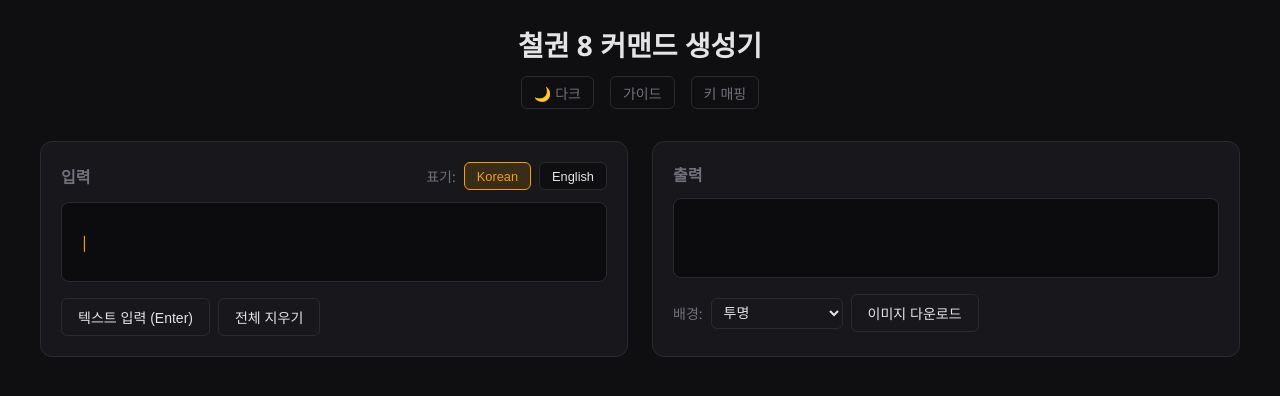
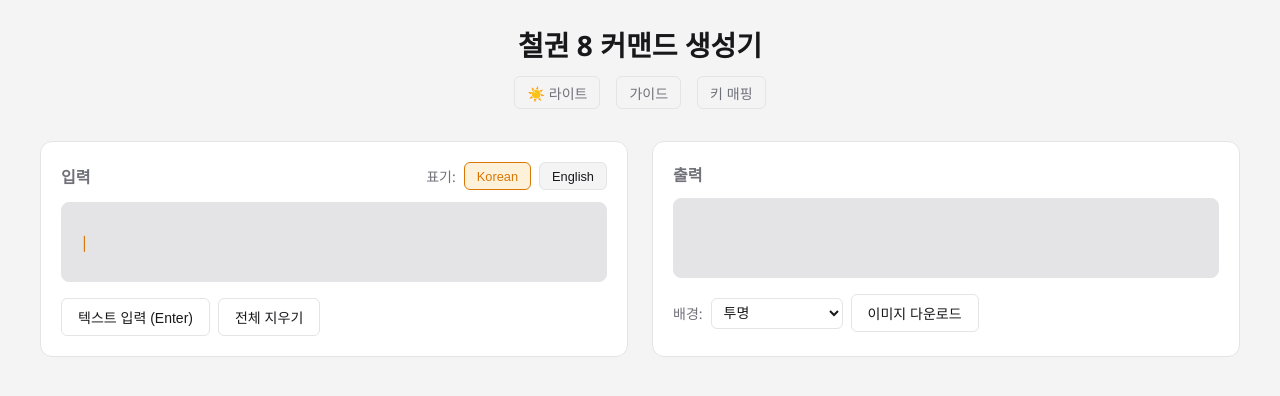
Before and after one commit to Relic2124/TekkenCommand, a React (Vite) app: page / in a window 1280 px wide. Shown: the top 396 px of the page. Built offline with nearby package versions, Linux system fonts and the light colour scheme.

Commit message:
테마 시스템 모드 검사 추가

```diff
--- a/src/App.css
+++ b/src/App.css
@@ -169,7 +169,7 @@
 }
 
 .input-area {
-  cursor: default; /* I자 커서 제거, 만든 커서(|)만 보이게 */
+  cursor: text;
   gap: calc(4px * 0.66); /* 커맨드 사이 간격 0.66 비율 */
 }
 
@@ -187,12 +187,12 @@
   min-width: 8px;
   min-height: 1.2em;
   padding: 0 2px;
-  cursor: default;
+  cursor: text;
   border-radius: 2px;
 }
 
 .input-command-wrap {
-  cursor: default;
+  cursor: text;
   border-radius: 2px;
   padding: 0 1px;
 }
--- a/src/App.tsx
+++ b/src/App.tsx
@@ -81,12 +81,18 @@
 
 const THEME_STORAGE_KEY = 'tekken-theme';
 
+function getSystemTheme(): Theme {
+  if (typeof window === 'undefined' || !window.matchMedia) return 'dark';
+  return window.matchMedia('(prefers-color-scheme: light)').matches ? 'light' : 'dark';
+}
+
 function loadTheme(): Theme {
   try {
     const s = localStorage.getItem(THEME_STORAGE_KEY);
-    return s === 'light' ? 'light' : 'dark';
+    if (s === 'light' || s === 'dark') return s;
+    return getSystemTheme();
   } catch {
-    return 'dark';
+    return getSystemTheme();
   }
 }
 
@@ -105,6 +111,21 @@
       /* ignore */
     }
   }, [theme]);
+
+  useEffect(() => {
+    const media = window.matchMedia('(prefers-color-scheme: light)');
+    const listener = () => {
+      try {
+        if (localStorage.getItem(THEME_STORAGE_KEY) == null) {
+          setThemeState(getSystemTheme());
+        }
+      } catch {
+        /* ignore */
+      }
+    };
+    media.addEventListener('change', listener);
+    return () => media.removeEventListener('change', listener);
+  }, []);
 
   const setTheme = useCallback((next: Theme) => {
     setThemeState(next);
```
